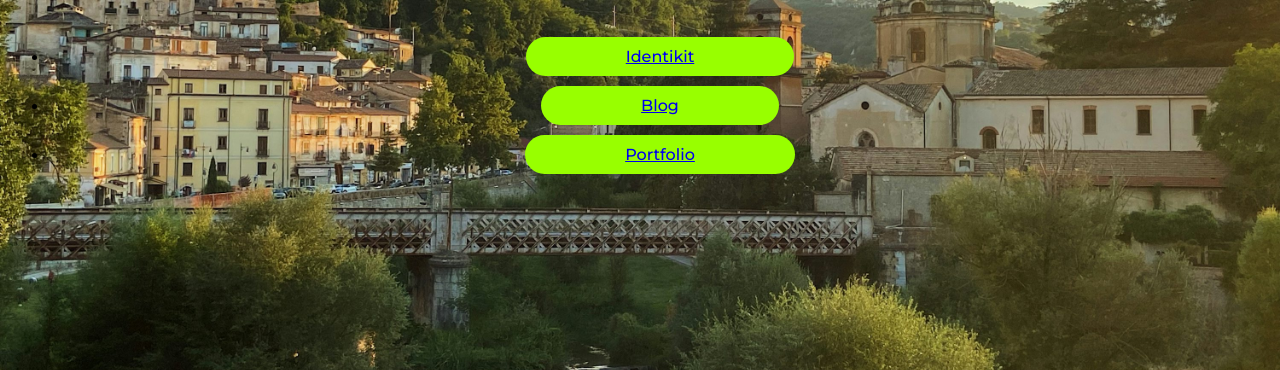
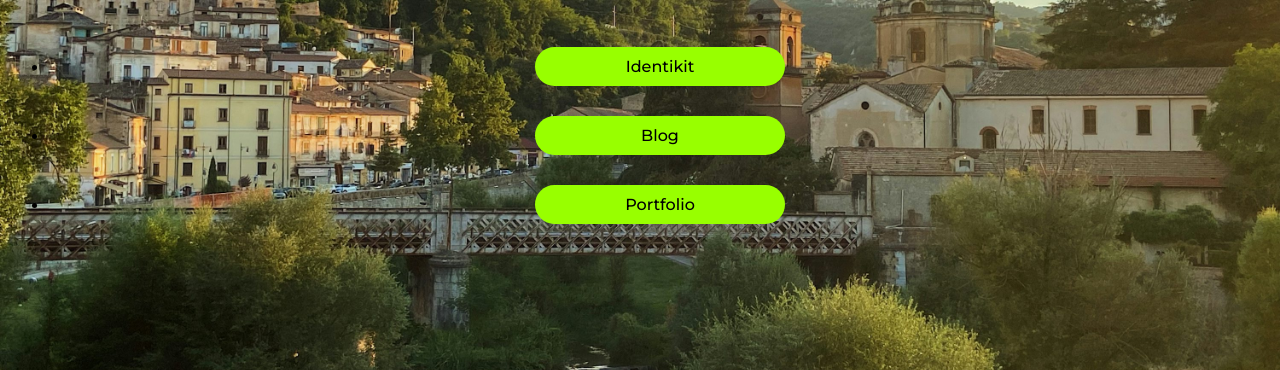
Before and after one commit to SantiPetroselli/Linktree, a plain HTML site: page index.html in a window 1280 px wide. Shown: the part 430-800 px from the top of the page. Drawn offline with Linux system fonts and the light colour scheme.

Commit message:
Update style.css
Arreglo de los botones del linktree

```diff
--- a/style.css
+++ b/style.css
@@ -33,9 +33,14 @@ nav li{
 }
 
 nav a{
-    padding: 10px 100px;
+    display: inline-block;
+    width: 250px;
+    text-align: center;
+    padding: 10px 0;
     background-color: rgb(152, 255, 0);
     border-radius: 20px;
+    text-decoration: none;
+    color: black;
 }
 
 .redes ul{
```
